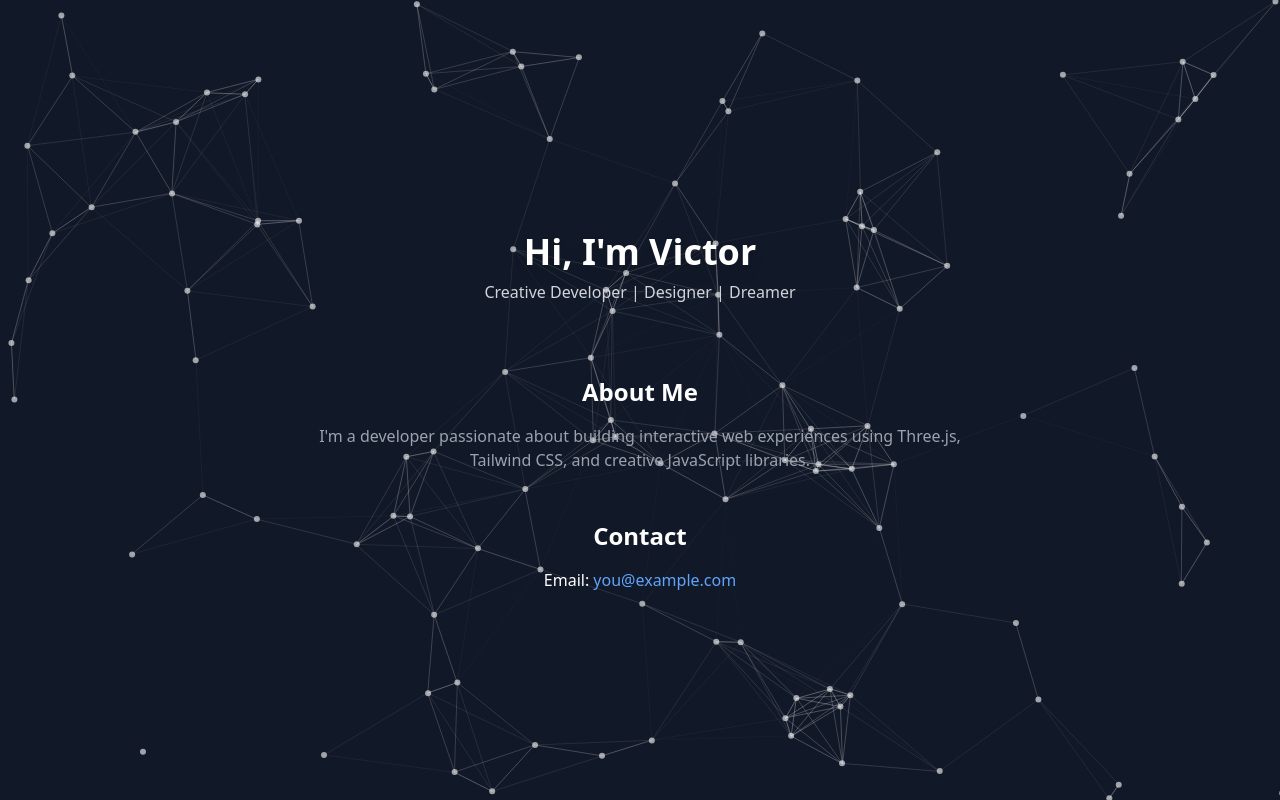
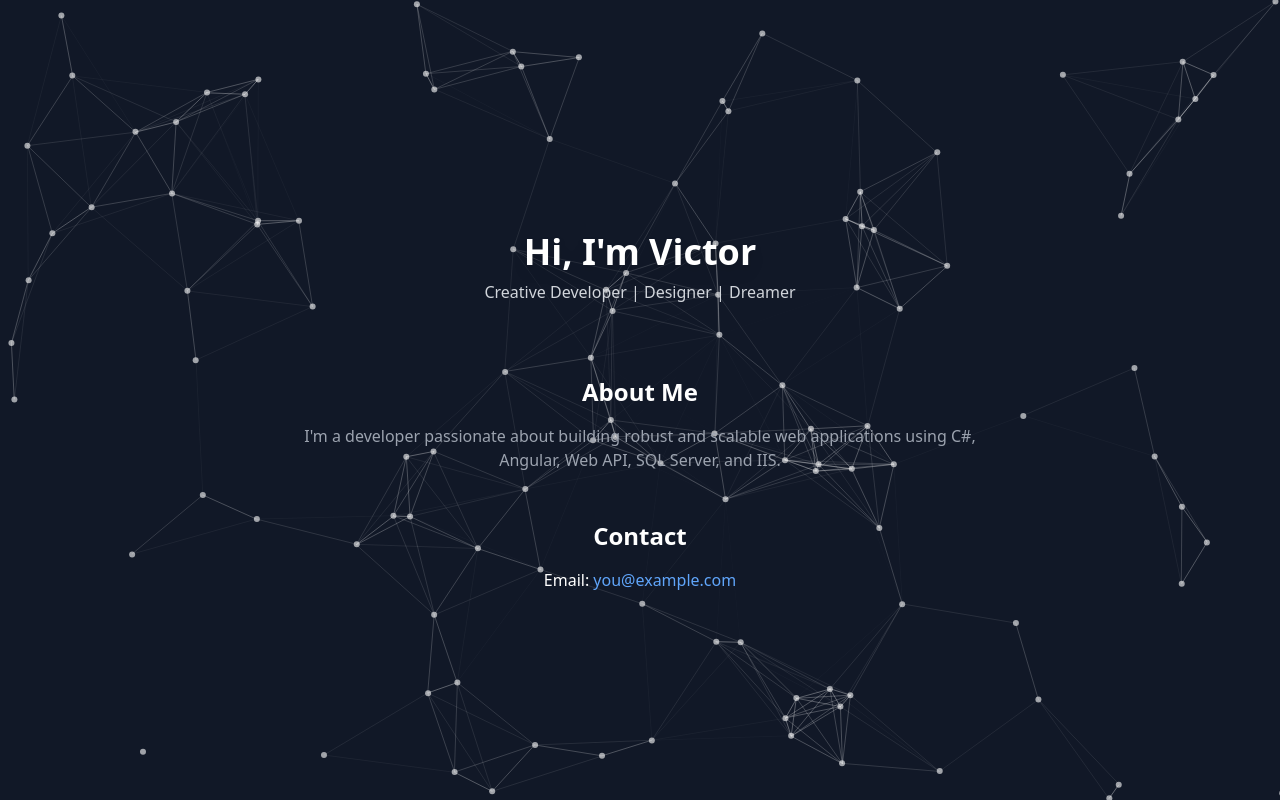
Before and after one commit to victor-amtpl/i, a plain HTML site: page index.html in a window 1280 px wide. Drawn offline with nearby package versions, Linux system fonts and the light colour scheme.

Commit message:
Update index.html

```diff
--- a/index.html
+++ b/index.html
@@ -32,7 +32,7 @@
     <section id="about" class="max-w-2xl py-6">
       <h2 class="text-2xl font-semibold mb-4">About Me</h2>
       <p class="text-gray-400">
-        I'm a developer passionate about building interactive web experiences using Three.js, Tailwind CSS, and creative JavaScript libraries.
+        I'm a developer passionate about building robust and scalable web applications using C#, Angular, Web API, SQL Server, and IIS.
       </p>
     </section>
 
```
